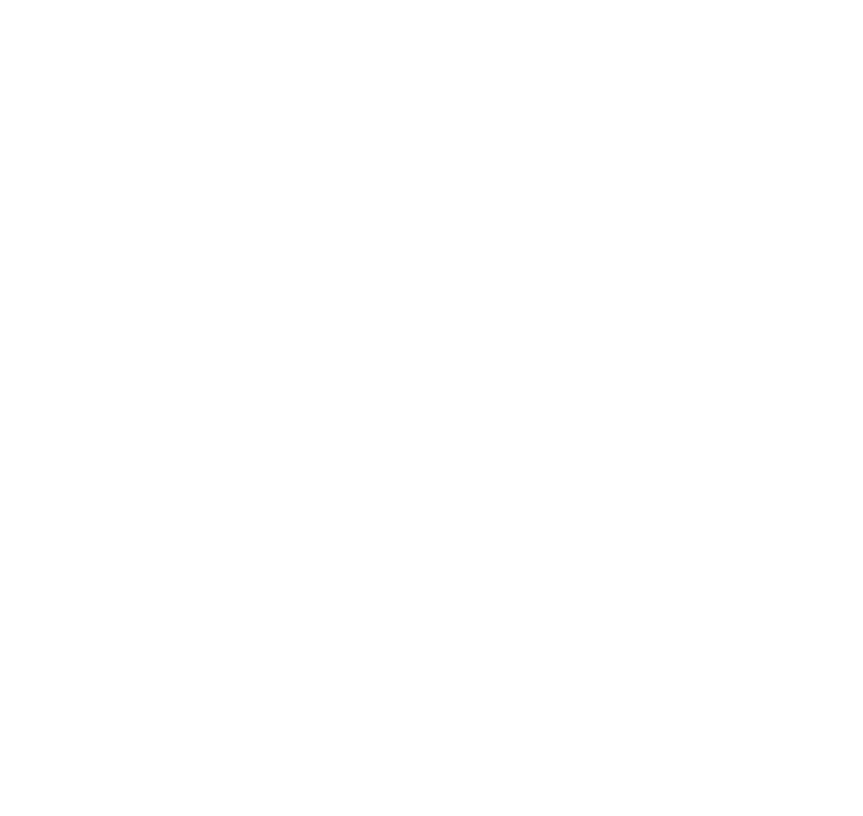
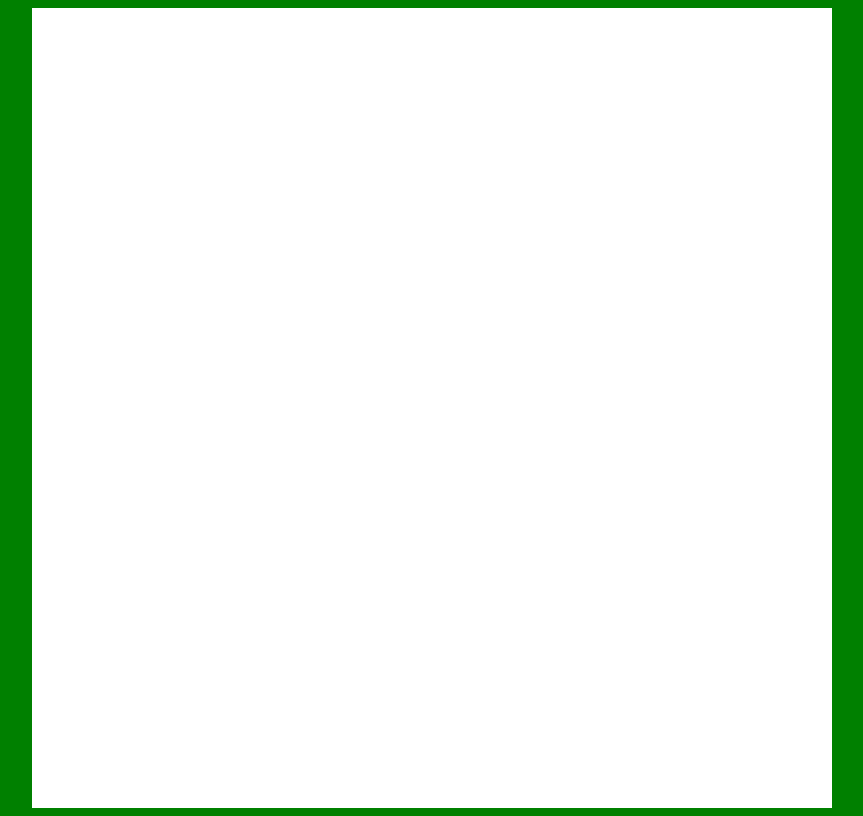
Before and after one commit to itsrainingmani/shorelark, a website: page www/index.html in a window 1280 px wide. Shown: the whole page, without its empty margins (208-1071 px from the left). Drawn offline with Linux system fonts and the light colour scheme.

Commit message:
move canvas to center of page

```diff
--- a/www/index.html
+++ b/www/index.html
@@ -4,9 +4,9 @@
     <meta charset="utf-8">
     <title>Hello wasm-pack!</title>
   </head>
-  <body>
+  <body style="display: flex; align-items: center; background-color: green">
     <noscript>This page contains webassembly and javascript content, please enable javascript in your browser.</noscript>
-    <canvas id="viewport"></canvas>
+    <canvas style="margin: auto; background-color: white" id="viewport" width="800" height="800"></canvas>
     <script src="./bootstrap.js"></script>
   </body>
 </html>
```
